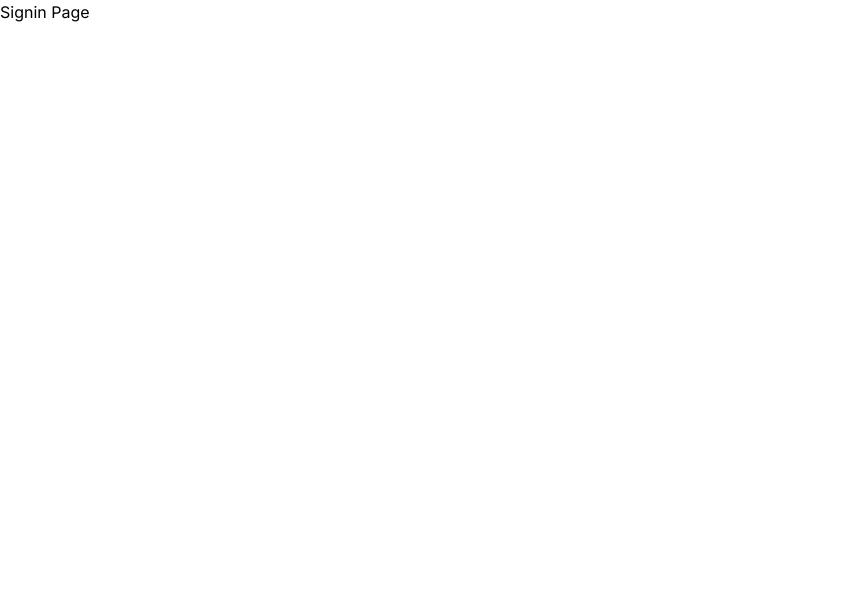
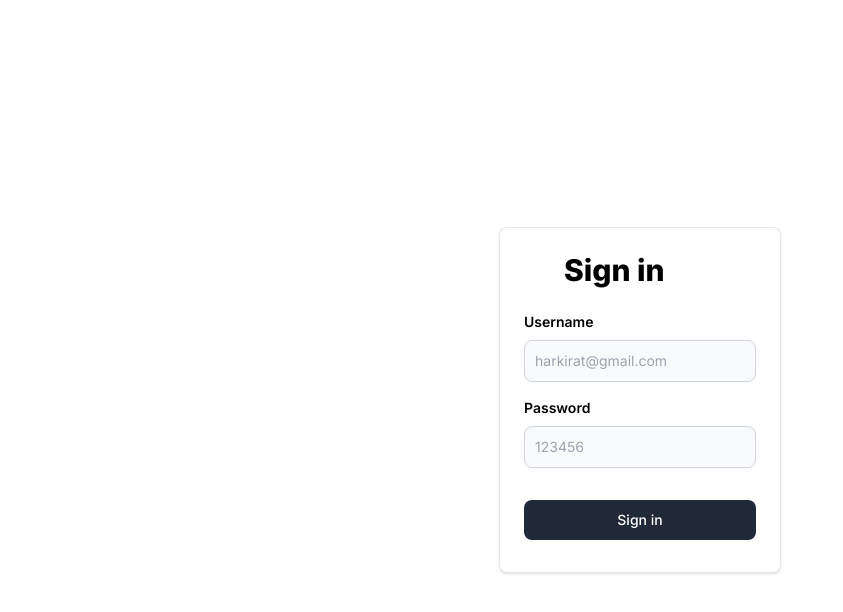
Before and after one commit to MishraSwet/strings, a Next.js app: page /signin in a window 1280 px wide. Shown: the top 612 px of the page, without its empty margins (0-843 px from the left). Built offline with nearby package versions, Linux system fonts and the light colour scheme.

Commit message:
Changes to layout and metadata

```diff
--- a/src/app/layout.tsx
+++ b/src/app/layout.tsx
@@ -5,8 +5,8 @@ import "./globals.css";
 const inter = Inter({ subsets: ["latin"] });
 
 export const metadata: Metadata = {
-  title: "Create Next App",
-  description: "Generated by create next app",
+  title: "Strings.Site",
+  description: "Socialize",
 };
 
 export default function RootLayout({
--- a/src/app/signin/page.tsx
+++ b/src/app/signin/page.tsx
@@ -1,5 +1,33 @@
 export default function Signin() {
-    return (<div>
-        Signin Page
-    </div>)
+    return <div className="h-screen flex justify-center flex-col">
+        <div className="flex justify-center">
+            <a href="#" className="block max-w-sm p-6 bg-white border border-gray-200 rounded-lg shadow hover:bg-gray-100 ">
+                <div>
+                    <div className="px-10">
+                        <div className="text-3xl font-extrabold">
+                            Sign in
+                        </div>
+                    </div>
+                    <div className="pt-2">
+                        <LabelledInput label="Username" placeholder="harkirat@gmail.com" />
+                        <LabelledInput label="Password" type={"password"} placeholder="123456" />
+                        <button type="button" className="mt-8 w-full text-white bg-gray-800 focus:ring-4 focus:ring-gray-300 font-medium rounded-lg text-sm px-5 py-2.5 me-2 mb-2">Sign in</button>
+                    </div>
+                </div>
+            </a>
+        </div>
+    </div>
 }
+
+interface LabelledInputType {
+    label: string;
+    placeholder: string;
+    type?: string;
+}
+
+function LabelledInput({ label, placeholder, type }: LabelledInputType) {
+    return <div>
+        <label className="block mb-2 text-sm text-black font-semibold pt-4">{label}</label>
+        <input type={type || "text"} id="first_name" className="bg-gray-50 border border-gray-300 text-gray-900 text-sm rounded-lg focus:ring-blue-500 focus:border-blue-500 block w-full p-2.5" placeholder={placeholder} required />
+    </div>
+}
```
